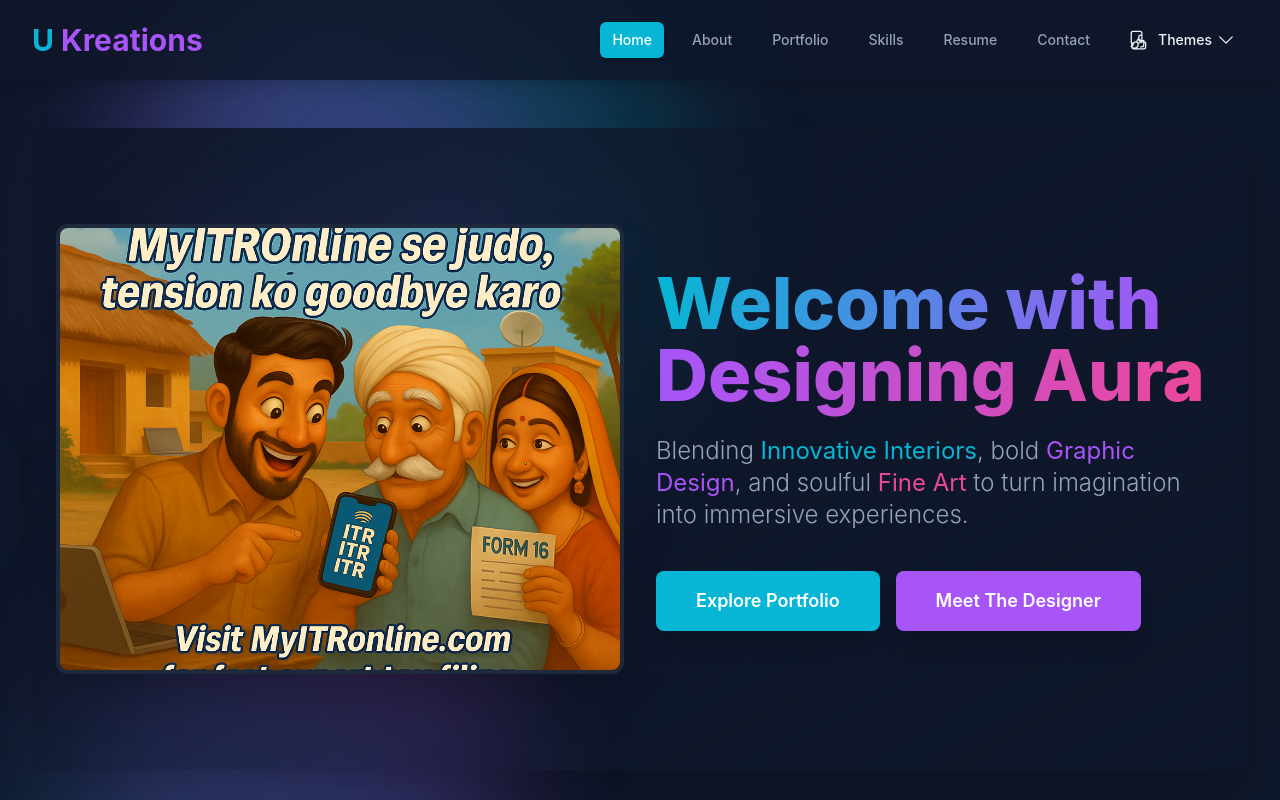
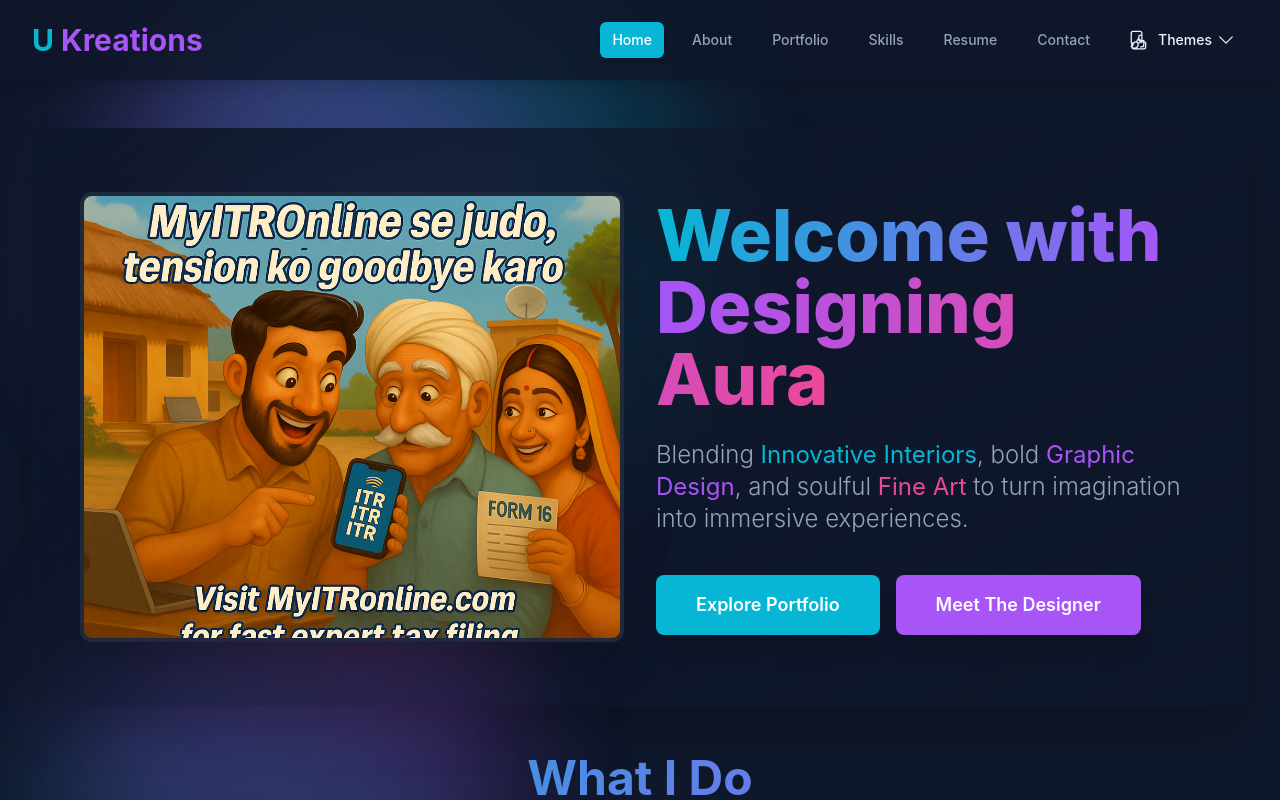
Before and after one commit to umang1528/portfolio3, a React (Vite) app: page /#/ in a window 1280 px wide. Shown: the top 800 px of the page. Built offline with nearby package versions, Linux system fonts and the light colour scheme.

Commit message:
home page dive setting

```diff
--- a/pages/HomePage.tsx
+++ b/pages/HomePage.tsx
@@ -28,8 +28,8 @@
   return (
     <div className="space-y-12">
       {/* Hero Section */}
-      <section className="py-16 md:py-24 bg-gradient-to-br from-[var(--body-bg)] via-[var(--accent-secondary)]/40 to-[var(--accent-primary)]/30 rounded-xl shadow-2xl overflow-hidden">
-        <div className="container mx-auto px-6">
+      <section className="py-16 md:py-30 bg-gradient-to-br from-[var(--body-bg)] via-[var(--accent-secondary)]/40 to-[var(--accent-primary)]/30 rounded-xl shadow-2xl overflow-hidden">
+        <div className="container mx-auto px-12">
           <div className="grid md:grid-cols-2 gap-8 items-center">
             {/* Image Side */}
             <div className="flex justify-center md:justify-start group">
--- a/pages/ResumePage.tsx
+++ b/pages/ResumePage.tsx
@@ -6,7 +6,7 @@
 const experiences: Experience[] = [
   {
     id: 'exp1',
-    title: 'Senior Interior & Graphic Designer',
+    title: ' Interior & Graphic Designer',
     company: 'Creative Solutions Inc.',
     duration: '2020 - Present',
     responsibilities: [
```
